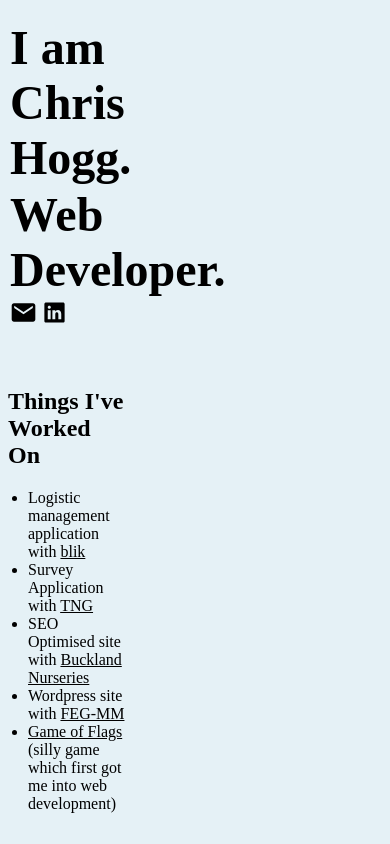
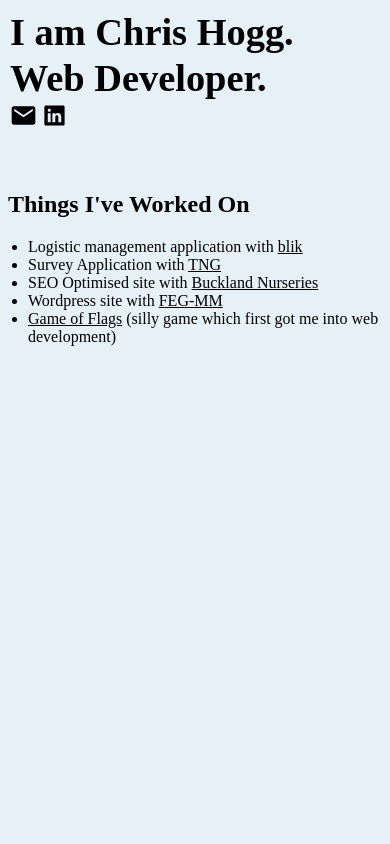
Before and after one commit to cthogg/gatsby-theme-modern-portfolio, a Gatsby site: page / in a window 390 px wide. Built offline with nearby package versions, Linux system fonts and the light colour scheme; Gatsby itself is replaced by a stand-in of ours; a web font is replaced by a local one.

Commit message:
feat: sort out wrapping

```diff
--- a/src/components/layout.css
+++ b/src/components/layout.css
@@ -1,10 +1,11 @@
 @import url('https://fonts.googleapis.com/css?family=Overlock');
 body { font-family: 'Overlock', cursive;
   background-color: #E5F1F6;
+  word-wrap: break-word;
 }
 
 h1{
-  font-size: 48px
+  font-size: 2.4em
 }
 a{
   color: black
@@ -18,8 +19,7 @@ ul{
 }
 .wrapper {
   display: grid;
-  grid-template-columns: repeat(12, [col-start] 1fr);
-  grid-gap: 10px;
+  grid-template-columns: repeat(auto-fill, [col-start] 1fr);
 }
 
 .two > p {
@@ -30,13 +30,11 @@ ul{
   margin: 2px
 }
 .two {
-  grid-column: col-start 4 / span 4;
-  grid-row: 20;
+  grid-column: col-start 3 / span 6;
 }
 
 @media screen and (max-width: 500px) {
   .two {
-    grid-column: col-start 1 / span 4;
-    grid-row: 2;
+    grid-column: col-start 1 / span 12;
   }
 }
```
